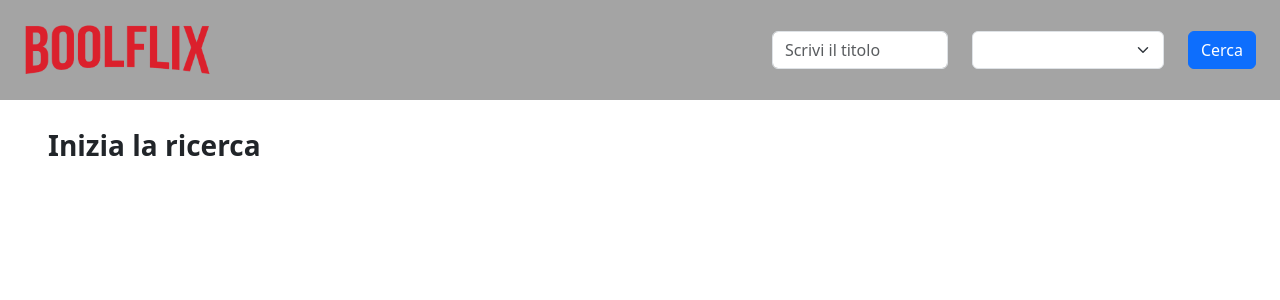
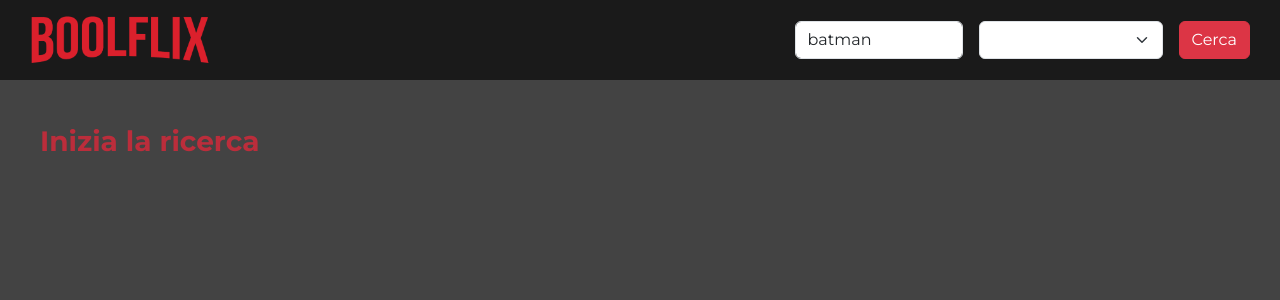
Before and after one commit to aldoaquino451/vite-boolflix, a Vue app: page / in a window 1280 px wide. Shown: the top 300 px of the page. Built offline with nearby package versions, Linux system fonts and the light colour scheme.

Commit message:
[add] main image [add] info movie con hover

```diff
--- a/package.json
+++ b/package.json
@@ -9,6 +9,7 @@
     "preview": "vite preview"
   },
   "dependencies": {
+    "@fontsource/montserrat": "^5.0.13",
     "axios": "^1.5.1",
     "bootstrap": "^5.3.2",
     "vue": "^3.3.4"
--- a/src/components/Header.vue
+++ b/src/components/Header.vue
@@ -1,17 +1,28 @@
 <script>
 import SearchBar from './partials/SearchBar.vue';
+import { store } from '../data/store';
 
 export default {
   name: 'Header',
   components: {
     SearchBar
+  },
+  data() {
+    return {
+      store
+    }
+  },
+  methods: {
+    reset() {
+      store.showsArr = []
+    }
   }
 }
 </script>
 
 <template>
-  <div class="my-header d-flex justify-content-between p-4 ">
-    <div class="logo">
+  <div class="my-header d-flex justify-content-between">
+    <div class="logo" @click="reset">
       <img src="/logo-boolflix.png" alt="logo">
     </div>
     <SearchBar />
@@ -21,10 +32,17 @@ export default {
 <style lang="scss" scoped>
 
 .my-header {
-  background-color: rgba(0, 0, 0, 0.356);
-  height: 100px;
+  background-color: rgba(0, 0, 0, 0.6 );
+  height: 80px;
+  gap: 20px;
+  position: fixed;
+  z-index: 999;
+  width: 100%;
+  padding: 15px 30px;
   .logo {
     height: 100%;
+    cursor: pointer;
+
     img {
       height: 100%;
     }
--- a/src/components/Main.vue
+++ b/src/components/Main.vue
@@ -7,24 +7,39 @@ export default {
   name: 'Main',
   data() {
     return {
-      store
+      store,
     }
   },
   components: {
     CardsMovie,
     CardsSeries
-  }
+  },
+  methods: {
+
+  },
+  computed: {
+    imageMain() {
+      return store.image_endpoint + 'original' + store.showsArr[store.imageMainIndex].backdrop_path
+    },
+    titleMain() {
+      return store.showsArr[store.imageMainIndex].name
+    }
+  },
 
 }
 </script>
 
 <template>
-  <div class="pt-4">
-    <div class="ps-5 fw-bold fs-3" v-if="store.showsArr.length === 0">
+  <div>
+    <div class="message fw-bold fs-3" v-if="store.showsArr.length === 0">
       <p>{{ store.messageOutput }}</p>
     </div>
     <div v-else>
-      <CardsMovie v-if="store.showTypeOf === 'movie'" />
+      <div class="image">
+        <img :src="imageMain" alt="">
+        <h2>{{ titleMain }}</h2>
+      </div>
+      <!-- <CardsMovie v-if="store.showTypeOf === 'movie'" /> -->
       <CardsSeries v-if="store.showTypeOf === 'tv'"/>
     </div>
   </div>
@@ -32,4 +47,30 @@ export default {
 
 <style lang="scss" scoped>
 
+.message {
+  padding: 120px 0 0 40px;
+}
+p {
+  color: #bb2d3b;
+}
+.image {
+  position: relative;
+  img {
+    height: 600px;
+    width: 100%;
+    object-fit: cover;
+  }
+  h2 {
+    position: absolute;
+    left: 30px;
+    bottom: 30px;
+    padding: 20px;
+    color: white;
+    font-size: 80px;
+    background-color: rgba(0, 0, 0, 0.2 );
+  }
+}
+
+
+
 </style>
--- a/src/components/partials/Card.vue
+++ b/src/components/partials/Card.vue
@@ -23,7 +23,7 @@ export default {
 
 <template>
 
-<div class="aa-card gap-2 ">
+<div class="my-card gap-2 ">
 
   <div class="image-cover">
     <img v-if="image !== ''" :src="image" :alt="title">
@@ -53,6 +53,7 @@ export default {
         <i v-if="stars >= i" class="fa-solid fa-star"></i>
         <i v-else class="fa-regular fa-star"></i>
       </div>
+      <span class="ps-3">{{ rating.toFixed(1) }}</span>
     </div>
   </div>
 
@@ -62,14 +63,25 @@ export default {
 
 <style lang="scss" scoped>
 
-.aa-card {
-  width: 280px;
-  border-radius: 20px;
-  background-color: rgba(0, 0, 0, 0.8  );
-  height: 400px;
+.my-card {
+  width: 320px;
+  padding: 10px;
+  border: 2px solid bisque;
+  background-color: rgba(0, 0, 0, 0.8);
+  height: 480px;
   overflow: hidden;
   position: relative;
+  box-shadow: 0px 4px 8px 0px black;
+  animation: all;
 
+  &:hover {
+    transition: 0.2s;
+    transform: scale(1.1);
+    .info {
+      transition: 1s cubic-bezier(.68,-0.55,.27,1.55);
+      bottom: 0;
+    }
+  }
   .image-cover {
     width: 100%;
     height: 100%;
@@ -80,26 +92,33 @@ export default {
     }
   }
   .info {
+    // display: none;
+    display: flex;
     position: absolute;
-    bottom: 0;
+    bottom: -100%;
     right: 0;
     left: 0;
-    background-color: rgba(255, 255, 255, 0.5 );
-    padding: 10px;
-    display: flex;
+    background-color: rgba(0, 0, 0, 0.8);
+    color: white;
+    padding: 20px;
     flex-direction: column;
+    font-size: 18px;
+    height: 100%;
+    overflow: auto;
+    animation: all;
     .title {
-    font-size: 1.4rem;
+    font-size: 1.4em;
     font-weight: bold;
     }
 
     .original-title {
-      font-size: 1.2rem;
+      font-size: 1.2em;
       font-style: italic;
     }
     .language {
+      margin: 1.3em 0;
       img {
-        height: 30px;
+        height: 40px;
       }
       span {
         font-style: italic;
--- a/src/components/partials/CardsMovie.vue
+++ b/src/components/partials/CardsMovie.vue
@@ -24,11 +24,11 @@ export default {
 </script>
 
 <template>
-<div class="aa-container my-3">
+<div class="my-container my-3">
 
   <h1>Film</h1>
 
-  <div class="aa-cards d-flex flex-wrap justify-content-center  ">
+  <div class="my-cards d-flex flex-wrap justify-content-center  ">
     <Card
       v-for="movie in store.showsArr"
       :key="movie.id"
@@ -45,7 +45,7 @@ export default {
 
 <style lang="scss" scoped>
 
-.aa-container {
+.my-container {
   width: 80%;
   max-width: 1400px;
   margin: 0 auto;
@@ -53,8 +53,9 @@ export default {
     padding-bottom: 20px;
     border-bottom: 2px solid lightsteelblue ;
     margin-bottom: 40px;
+    color: #bb2d3b;
   }
-  .aa-cards {
+  .my-cards {
     gap: 30px;
   }
 }
--- a/src/components/partials/CardsSeries.vue
+++ b/src/components/partials/CardsSeries.vue
@@ -24,11 +24,11 @@ export default {
 </script>
 
 <template>
-<div class="aa-container my-3">
+<div class="my-container my-3">
 
-  <h1>Serie TV</h1>
+  <h2>Serie TV</h2>
 
-  <div class="aa-cards d-flex flex-wrap justify-content-center  ">
+  <div class="my-cards d-flex flex-wrap justify-content-center  ">
     <Card
       v-for="tv in store.showsArr"
       :key="tv.id"
@@ -45,16 +45,19 @@ export default {
 
 <style lang="scss" scoped>
 
-.aa-container {
+.my-container {
   width: 80%;
-  max-width: 1400px;
+  max-width: 1600px;
   margin: 0 auto;
-  h1 {
+  h2 {
     padding-bottom: 20px;
-    border-bottom: 2px solid lightsteelblue ;
+    border-bottom: 5px solid #bb2d3b ;
     margin-bottom: 40px;
+    color: #bb2d3b;
+    font-size: 3rem;
+    font-weight: 700;
   }
-  .aa-cards {
+  .my-cards {
     gap: 30px;
   }
 }
--- a/src/components/partials/SearchBar.vue
+++ b/src/components/partials/SearchBar.vue
@@ -13,9 +13,9 @@ export default {
   },
   methods: {
     getApi() {
-      store.showTypeOf = this.selected
+      this.reset();
+      store.showTypeOf = this.selected;
 
-      // axios.get(store.endpoint + store.showTypeOf + '?query=' + store.textToSearch + '&api_key=' + store.api_key + '&language=' + store.language )
       axios.get(store.endpoint + store.showTypeOf, {
         params: {
           query: store.textToSearch,
@@ -25,20 +25,38 @@ export default {
       })
       .then( res => {
         store.showsArr = res.data.results;
+        this.imageMain();
+
+        console.log(store.showsArr);
         store.messageOutput = 'Nessun risultato trovato'
-          console.log(store.showsArr);
       })
       .catch( () => {
         store.messageOutput = 'Scegli la categoria'
       });
     },
+
+    imageMain() {
+      store.showsArr.forEach( (show, index) => {
+        if ( show.popularity > store.highestVote ) {
+          store.imageMainIndex = index
+          store.highestVote = show.popularity
+          console.log(store.imageMainIndex);
+          console.log(store.highestVote);
+        }
+      })
+    },
+    reset() {
+      store.showsArr = [];
+      store.highestVote = 0
+      store.imageMainIndex = 0
+    }
   },
 
 }
 </script>
 
 <template>
-  <div class="d-flex gap-4 align-items-center">
+  <div class="d-flex gap-3 align-items-center">
 
     <input @keyup.enter="getApi" type="text" class="form-control" placeholder="Scrivi il titolo" v-model="store.textToSearch">
 
@@ -47,11 +65,12 @@ export default {
       <option value="tv">Serie TV</option>
     </select>
 
-    <button @click="getApi" class="btn btn-primary">Cerca</button>
+    <button @click="getApi" class="btn btn-danger">Cerca</button>
 
   </div>
 </template>
 
 <style lang="scss" scoped>
 
+
 </style>
--- a/src/data/store.js
+++ b/src/data/store.js
@@ -2,7 +2,7 @@ import { reactive } from 'vue';
 
 export const store = reactive({
   endpoint: 'https://api.themoviedb.org/3/search/',
-  textToSearch: '',
+  textToSearch: 'batman',
   api_key: '3048ade5f6d1aeeef87dc9e824a28e98',
   language: 'it-IT',
   showsArr: [],
@@ -14,6 +14,9 @@ export const store = reactive({
   //   textToSearch: '',
   // },
   image_endpoint: 'https://image.tmdb.org/t/p/',
-  image_size: 'w500',
-  image_store: 'backdrop_path'
+  image_size: 'w1280',
+  image_store: '',
+
+  highestVote: 0,
+  imageMainIndex: 0,
 })
--- a/src/scss/main.scss
+++ b/src/scss/main.scss
@@ -1,4 +1,14 @@
-@use './partials/general' as *;
 @use './partials/vars' as *;
 
 @import 'bootstrap/scss/bootstrap';
+@import '@fontsource/montserrat';
+@import '@fontsource/montserrat/400-italic.css';
+@import '@fontsource/montserrat/700.css';
+@import '@fontsource/montserrat/900.css';
+
+body {
+  min-height: 100vh;
+  font-family: 'Montserrat', sans-serif;
+  color: black;
+  background-color: #434343;
+}
```
Also changed, not shown: src/scss/partials/_general.scss (deleted), 1 other file (tests, documents, lock files or other folders). Lines whose indentation alone changed are shown as unchanged.
